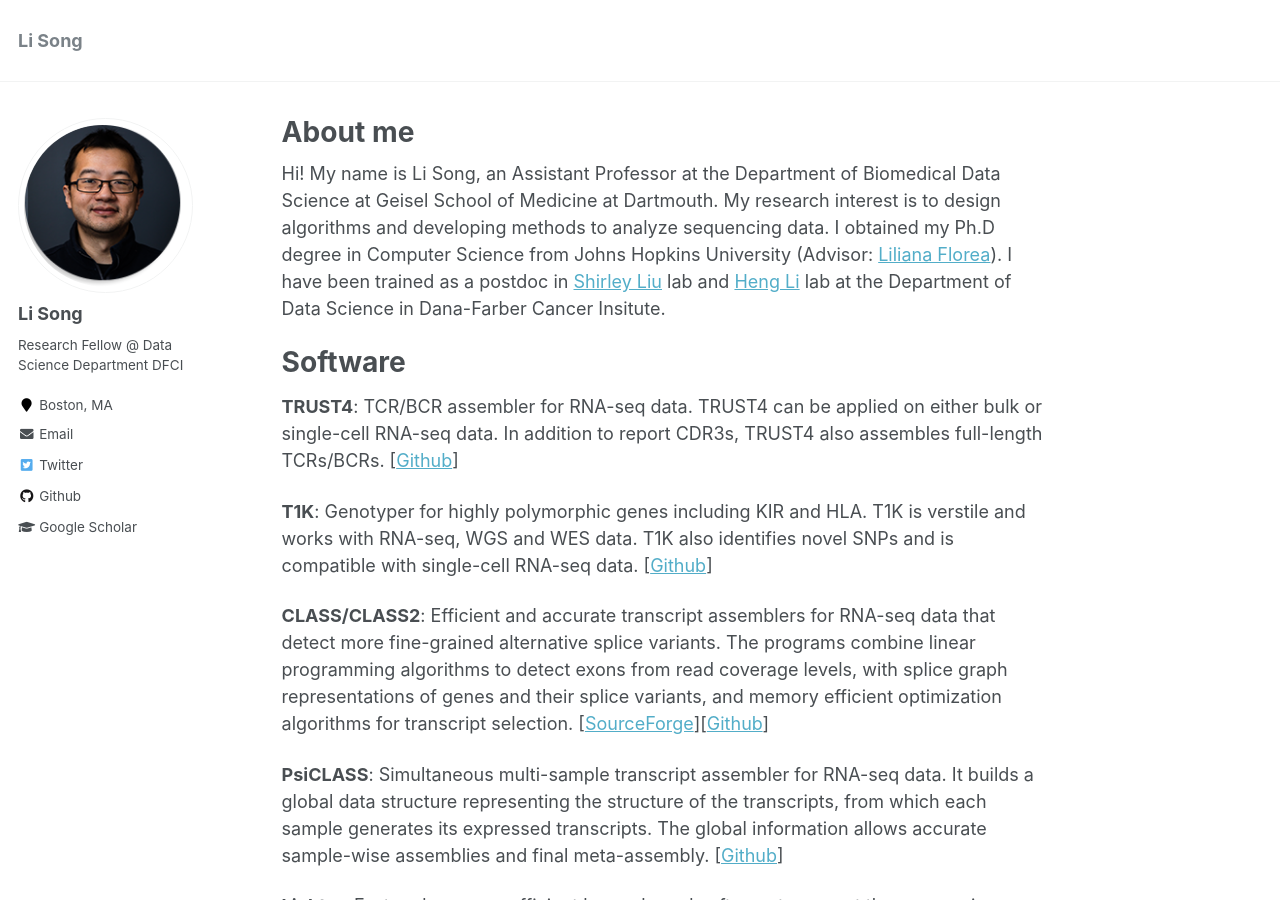
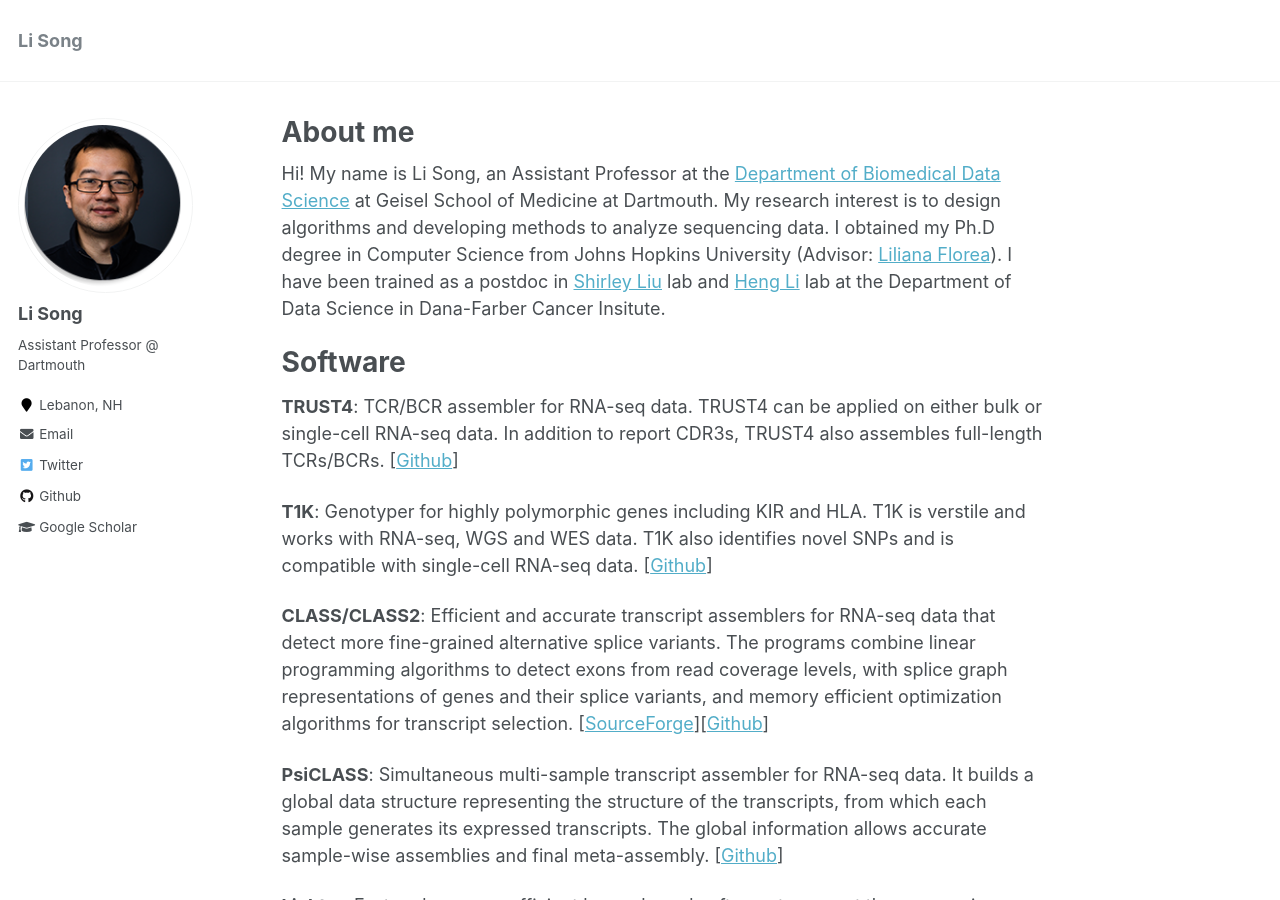
Before and after one commit to mourisl/mourisl.github.io, a Jekyll site: the page built from _pages/about.md, in a window 1280 px wide and 900 px high. Built offline with Jekyll 4.4.1, drawn with Linux system fonts in a browser that asks for light colours.

Commit message:
Update more info

```diff
--- a/_config.yml
+++ b/_config.yml
@@ -82,8 +82,8 @@ analytics:
 author:
   name             : "Li Song"
   avatar           : "profile.png"
-  bio              : "Research Fellow @ Data Science Department DFCI"
-  location         : "Boston, MA"
+  bio              : "Assistant Professor @ Dartmouth"
+  location         : "Lebanon, NH"
   employer         :
   pubmed           :
   googlescholar    : "https://scholar.google.com/citations?user=X0n7vEEAAAAJ"
--- a/_pages/about.md
+++ b/_pages/about.md
@@ -8,7 +8,7 @@ redirect_from:
   - /about.html
 ---
 
-Hi! My name is Li Song, an Assistant Professor at the Department of Biomedical Data Science at Geisel School of Medicine at Dartmouth. My research interest is to design algorithms and developing methods to analyze sequencing data. I obtained my Ph.D degree in Computer Science from Johns Hopkins University (Advisor: [Liliana Florea](http://florealab.org/)). I have been trained as a postdoc in [Shirley Liu](https://liulab-dfci.github.io/) lab and [Heng Li](https://hlilab.github.io/) lab at the Department of Data Science in Dana-Farber Cancer Insitute.
+Hi! My name is Li Song, an Assistant Professor at the [Department of Biomedical Data Science](https://geiselmed.dartmouth.edu/bmds/) at Geisel School of Medicine at Dartmouth. My research interest is to design algorithms and developing methods to analyze sequencing data. I obtained my Ph.D degree in Computer Science from Johns Hopkins University (Advisor: [Liliana Florea](http://florealab.org/)). I have been trained as a postdoc in [Shirley Liu](https://liulab-dfci.github.io/) lab and [Heng Li](https://hlilab.github.io/) lab at the Department of Data Science in Dana-Farber Cancer Insitute.
 
 Software
 ======
```
